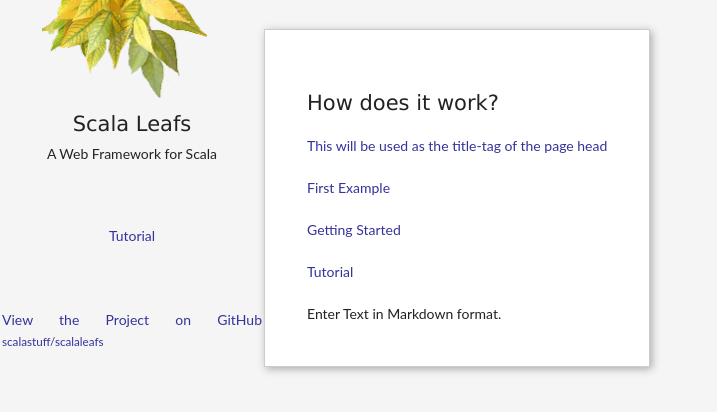
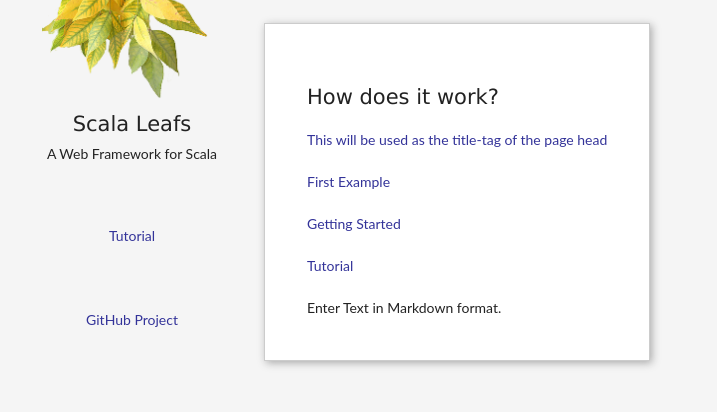
Before and after one commit to scalastuff/scalaleafs, a Jekyll site: the page built from index.md, in a window 1280 px wide. Shown: the top 412 px of the page, without its empty margins (0-717 px from the left). Built offline with Jekyll 4.4.1, drawn with Linux system fonts in a browser that asks for light colours.

Commit message:
Updated _layouts/default.html

```diff
--- a/_layouts/default.html
+++ b/_layouts/default.html
@@ -43,7 +43,7 @@
                     <br/>
                     <br/>
                     <br/>
-                    <p class="view"><a href="https://github.com/scalastuff/scalaleafs">View the Project on GitHub <small>scalastuff/scalaleafs</small></a></p>
+                  <p class="view" style="text-align: center"><a href="https://github.com/scalastuff/scalaleafs">GitHub Project</a></p>
       </td>
 
       <td >
```
